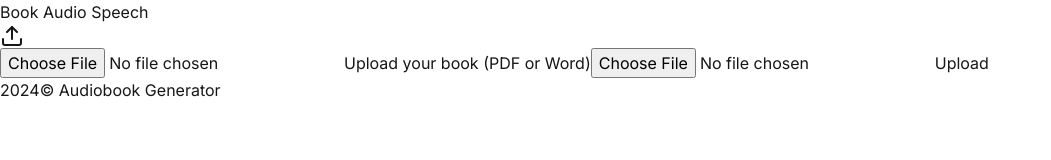
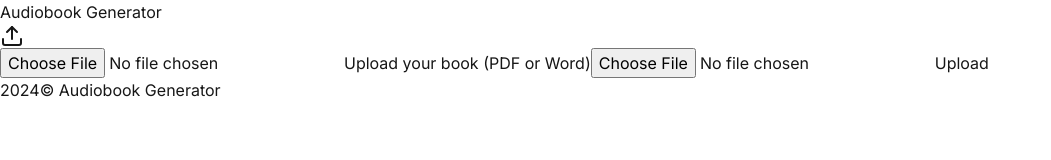
Before and after one commit to ajitashwath/audiobook-generator, a Next.js app: page / in a window 1280 px wide. Shown: the top 160 px of the page, without its empty margins (0-1051 px from the left). Built offline with nearby package versions, Linux system fonts and the light colour scheme.

Commit message:
Update page.tsx

```diff
--- a/src/app/page.tsx
+++ b/src/app/page.tsx
@@ -2,11 +2,6 @@
 
 import FileUpload from './components/FileUpload';
 import { UploadResponse } from './types';
-
-type FileUploadProps = {
-    onUploadSuccess?: (data: UploadResponse) => void;
-    onUploadError?: (error: string) => void;
-}
 
 export default function Home() {
 
@@ -20,7 +15,7 @@
 
   return (
     <main className = "container mx-auto py-10">
-      <h1 className = "text-3xl font-bold text-center mb-8">Book Audio Speech</h1>
+      <h1 className = "text-3xl font-bold text-center mb-8">Audiobook Generator</h1>
       <FileUpload
         onUploadSuccess={handleUploadSuccess}
         onUploadError={handleUploadError}
```
